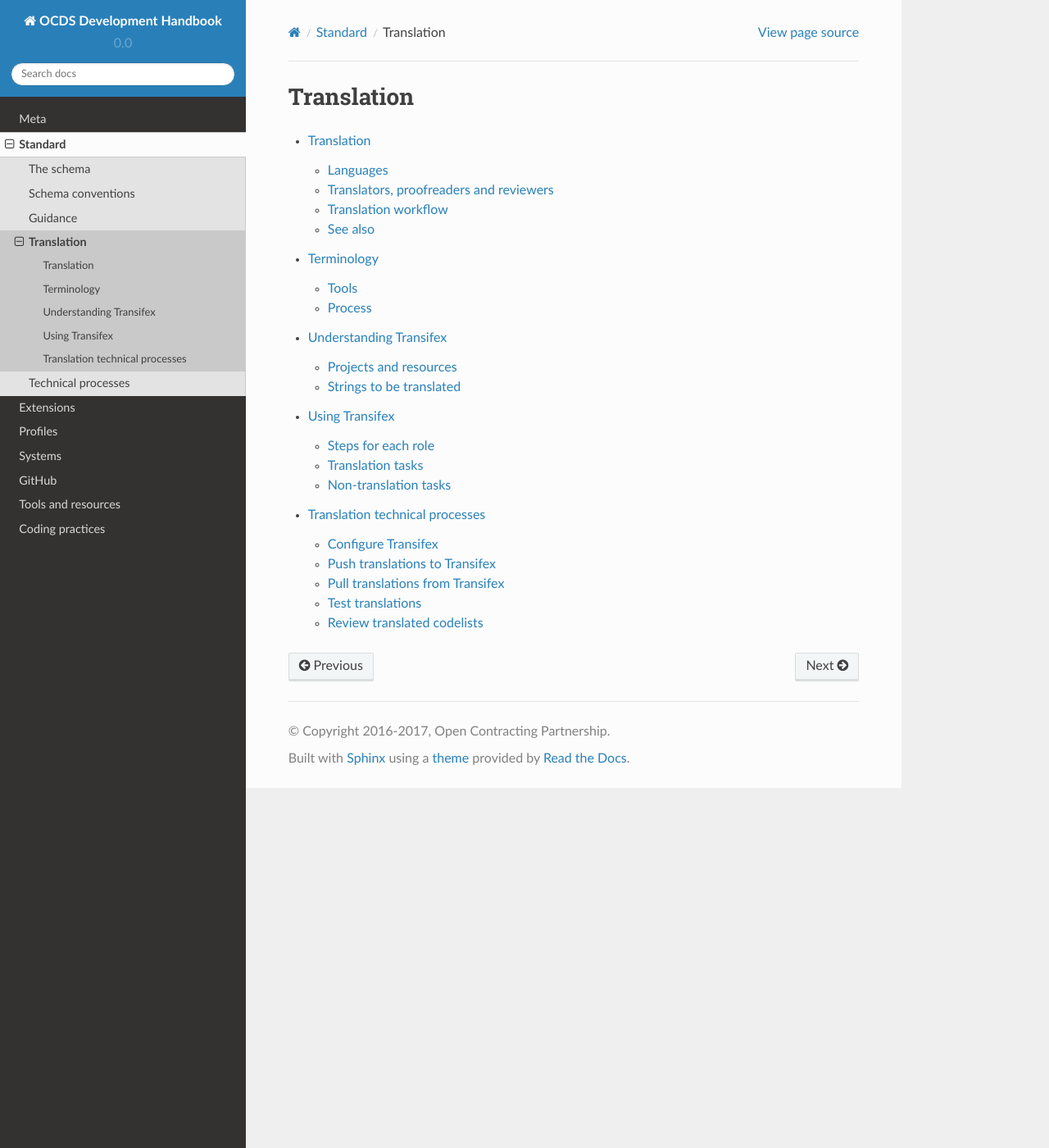
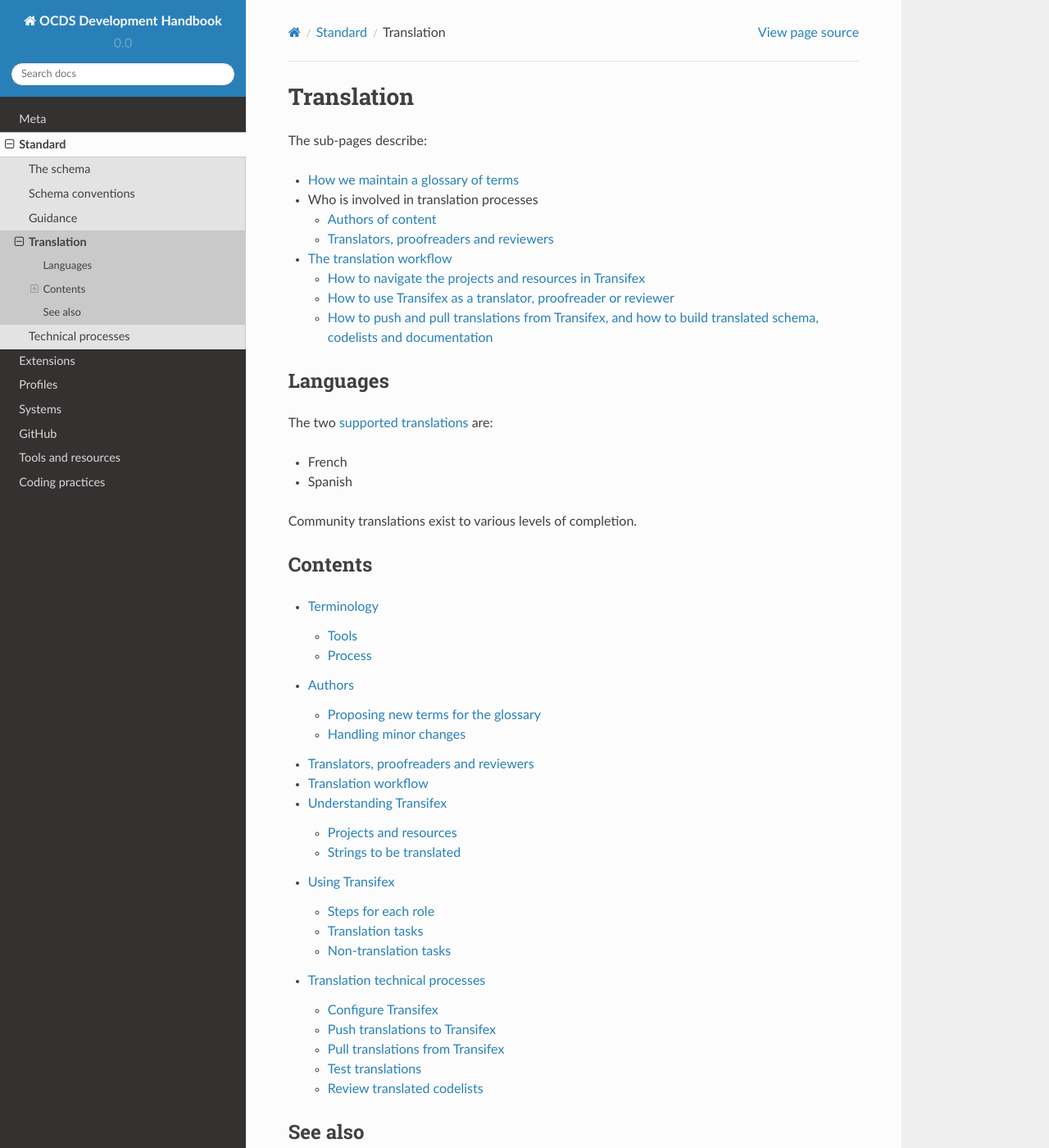
Before and after one commit to open-contracting/standard-development-handbook, a Sphinx documentation site: the page built from docs/standard/translation/index.md, in a window 1280 px wide and 1400 px high. Shown: the whole window at 82% size. Built offline with Sphinx 7.4.7 and the Read the Docs theme 2.0.0, drawn with Linux system fonts in a browser that asks for light colours; some of the changed text lies outside the part shown.

Commit message:
Split translation.md into index.md, authors.md and workflow.md

````diff
--- a/docs/standard/translation/index.md
+++ b/docs/standard/translation/index.md
@@ -1,14 +1,42 @@
 # Translation
+
+The sub-pages describe:
+
+* [How we maintain a glossary of terms](terminology)
+* Who is involved in translation processes
+  * [Authors of content](authors)
+  * [Translators, proofreaders and reviewers](translation)
+* [The translation workflow](workflow)
+  * [How to navigate the projects and resources in Transifex](understanding_transifex)
+  * [How to use Transifex as a translator, proofreader or reviewer](using_transifex)
+  * [How to push and pull translations from Transifex, and how to build translated schema, codelists and documentation](technical)
+
+## Languages
+
+The two [supported translations](https://docs.google.com/document/d/1GLwWTpgDDkKmMr1hZE4D75LI8VQtFiD0VA7TF_FvY_Q/edit) are:
+
+* French
+* Spanish
+
+Community translations exist to various levels of completion.
+
+## Contents
 
 ```eval_rst
 .. toctree::
    :maxdepth: 2
    :glob:
 
+   terminology
+   authors
    translation
-   terminology
+   workflow
    understanding_transifex
    using_transifex
    technical
    *
 ```
+
+## See also
+
+* Blog post: [Localising OCDS: translations, terminology and extensions](https://www.open-contracting.org/2016/07/26/localising-ocds-translations-terminology-extensions/)
````
Also changed, not shown: docs/standard/translation/authors.md (added, +34 -0 lines), docs/standard/translation/translation.md (+2 -59 lines), docs/standard/translation/workflow.md (added, +12 -0 lines).
